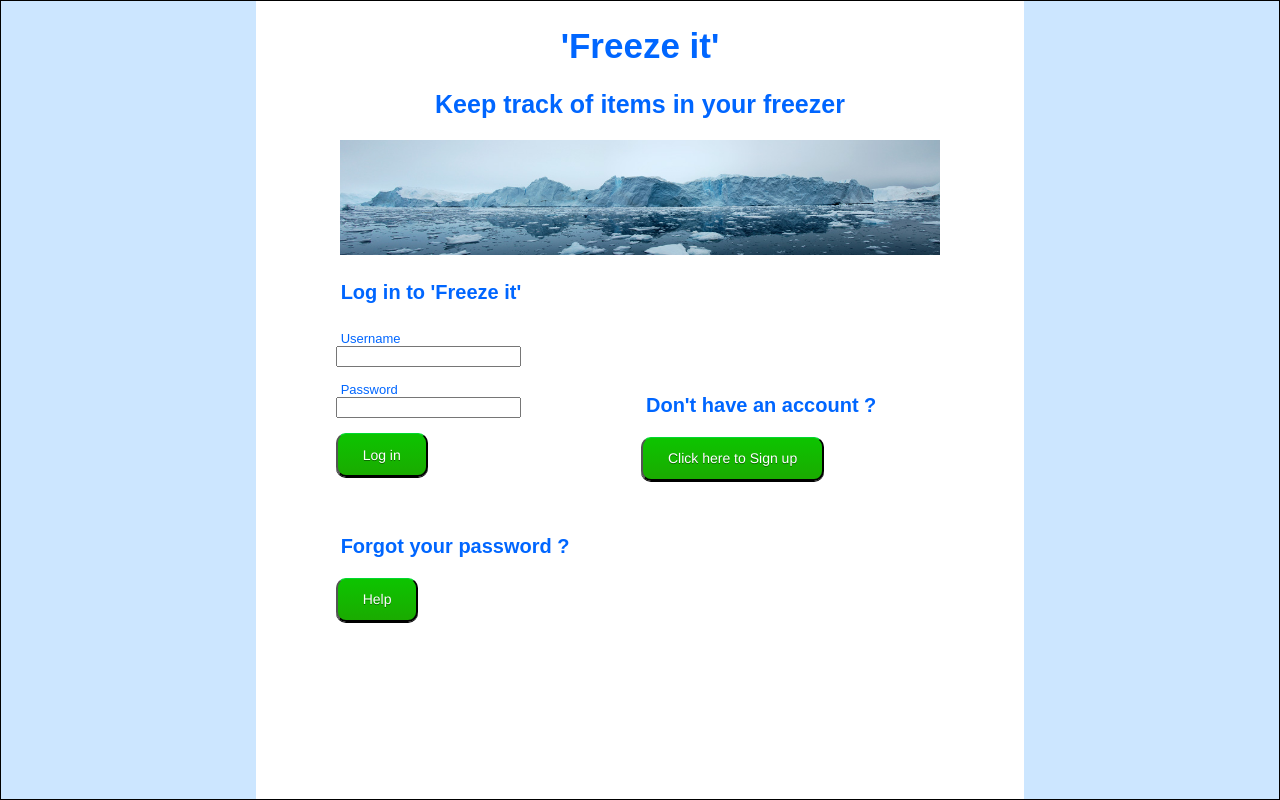
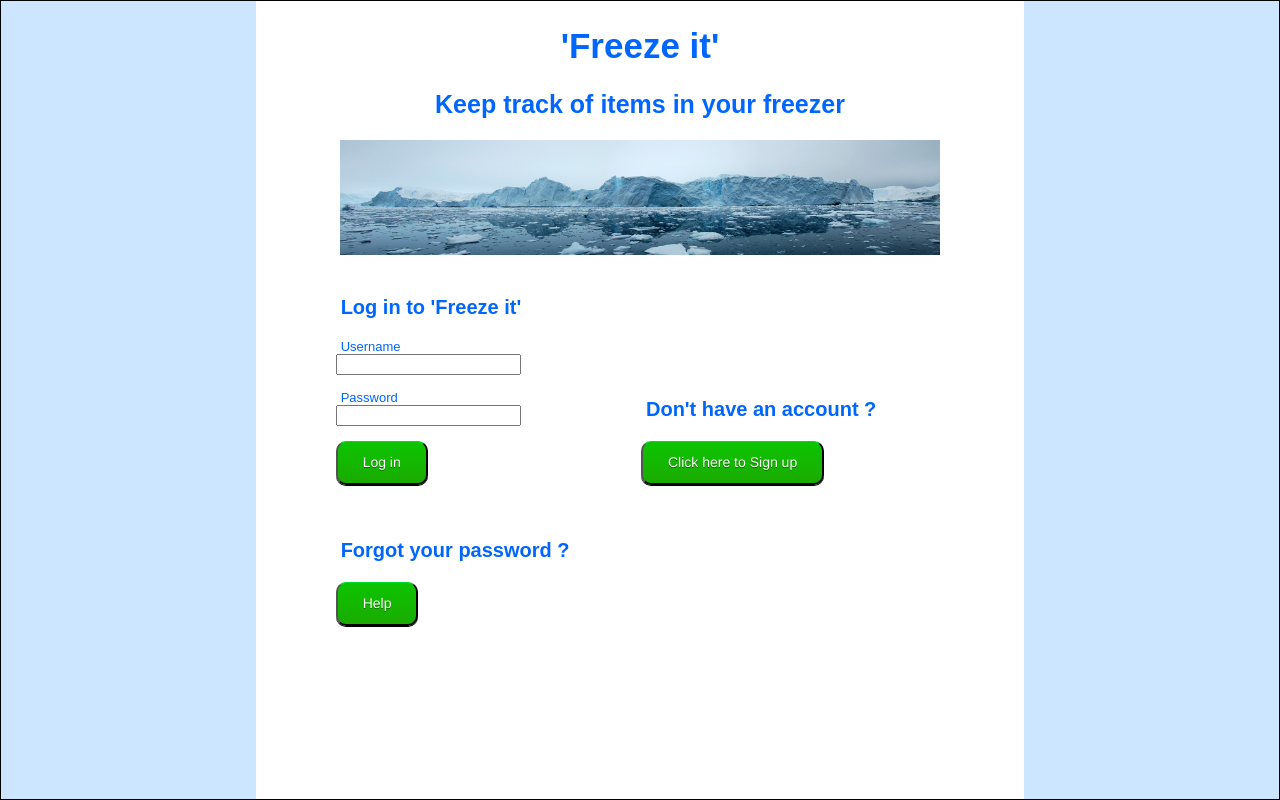
Before and after one commit to kirstine78/freeze-it, a Python web app: template templates/loginToFreezeIt.html in a window 1280 px wide. Run offline with Jinja, Linux system fonts and the light colour scheme; the template is opened without the code that fills it, so the values that code supplies are empty.

Commit message:
aligned the log in and sign up buttons horisontally

```diff
--- a/templates/loginToFreezeIt.html
+++ b/templates/loginToFreezeIt.html
@@ -200,33 +200,15 @@
 						</tr>
 
 
-						<tr class="tr_table_Center" style="height:5%">
-
-							<td class="td_table_Center">
-								<table class="Table_B" style="width:100%">
-									<tr class="tr_table_B">
-										<td class="td_table_B_narrow" style="width:10%"></td>
-										<td class="td_table_B_wide" style="width:80%">
-											<p class="blue" style="font-size:20px;"><b>Log in to 'Freeze it'</b></p>
-										</td>
-
-										<td class="td_table_B_narrow" style="width:10%"></td>
-									</tr>
-								</table>
-							</td>
-
-						</tr>
-
-
-
-
 						<tr class="tr_table_Center"style="height:20%">
 
 							<td class="td_table_Center" valign="top">
 								<table class="Table_D" style="width:100%; height:100%">
 									<tr class="tr_table_D">
 										<td class="td_table_D_narrow" style="width:10%"></td>
-										<td class="td_table_D_wide" style="width:40%">
+										<td class="td_table_D_wide" style="width:40%; vertical-align:bottom; ">
+											<br>
+											<p class="blue" style="font-size:20px;"><b>Log in to 'Freeze it'</b></p>
 											<form method="post">
 												<label>
 													<div class="blue">Username</div>
@@ -259,6 +241,7 @@
 									</tr>
 								</table>
 							</td>
+
 						</tr>
 
 
--- a/templates/signupForFreezeIt.html
+++ b/templates/signupForFreezeIt.html
@@ -236,6 +236,7 @@
 									<tr class="tr_table_B">
 										<td class="td_table_B_narrow" style="width:10%"></td>
 										<td class="td_table_B_wide" style="width:80%">
+											<br>
 											<p class="blue" style="font-size:20px;"><b>Sign up for 'Freeze it'</b></p>
 										</td>
 										<td class="td_table_B_narrow" style="width:10%"></td>
```
